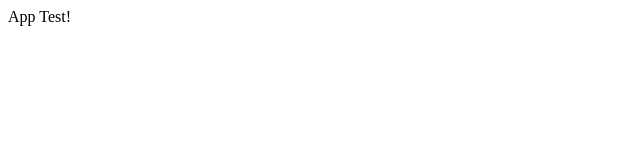
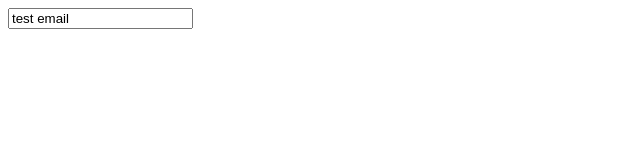
Before and after one commit to ajfsdeveloper/react-formik-yup-app, a React (Create React App) app: page / in a window 1280 px wide. Shown: the top 160 px of the page, without its empty margins (0-640 px from the left). Built offline with nearby package versions, Linux system fonts and the light colour scheme.

Commit message:
Add Formik to App

```diff
--- a/package.json
+++ b/package.json
@@ -3,9 +3,11 @@
   "version": "0.1.0",
   "private": true,
   "dependencies": {
+    "formik": "^1.4.2",
     "react": "^16.7.0",
     "react-dom": "^16.7.0",
-    "react-scripts": "2.1.3"
+    "react-scripts": "2.1.3",
+    "yup": "^0.26.7"
   },
   "scripts": {
     "start": "react-scripts start",
--- a/src/App.js
+++ b/src/App.js
@@ -1,5 +1,24 @@
 import React from 'react'
+import { withFormik } from 'formik'
 
-const App = () => <div>App Test!</div>
+const App = ({ values, handleChange }) => (
+  <div>
+    <input
+      type="email"
+      name="email"
+      placeholder="Email"
+      value={values.email}
+      onChange={handleChange}
+    />
+  </div>
+)
 
-export default App
+const FormikApp = withFormik({
+  mapPropsToValues() {
+    return {
+      email: 'test email'
+    }
+  }
+})(App)
+
+export default FormikApp
```
Also changed, not shown: 1 other file (tests, documents, lock files or other folders).
